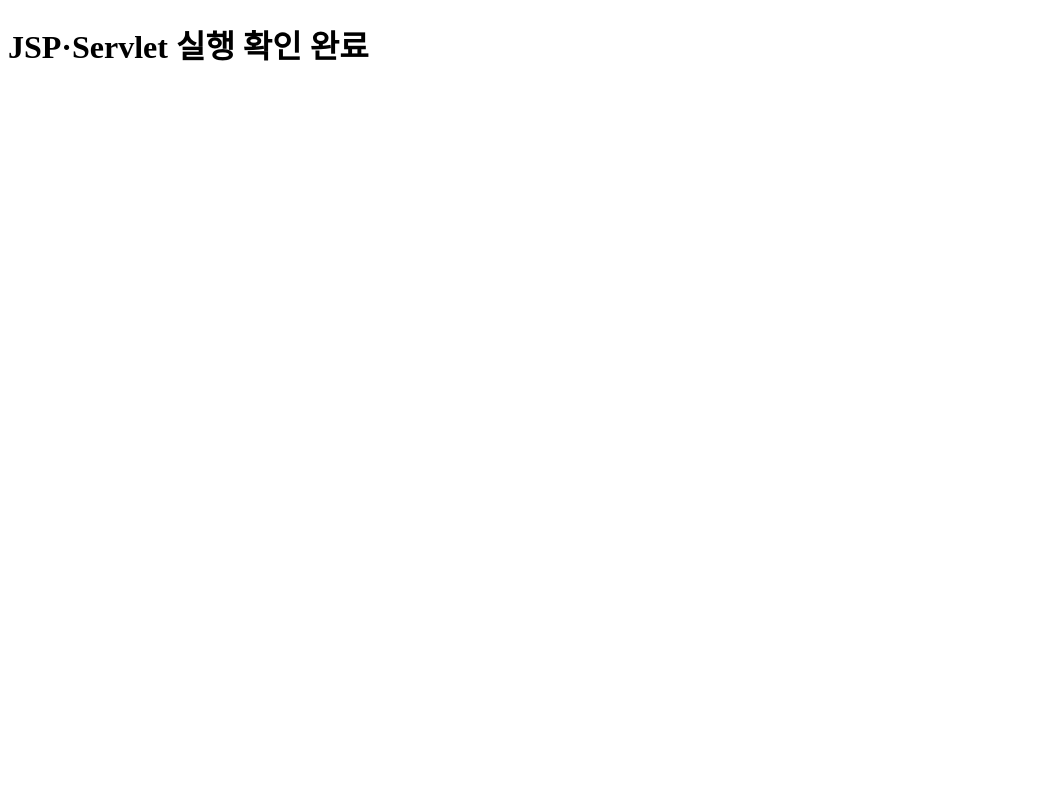
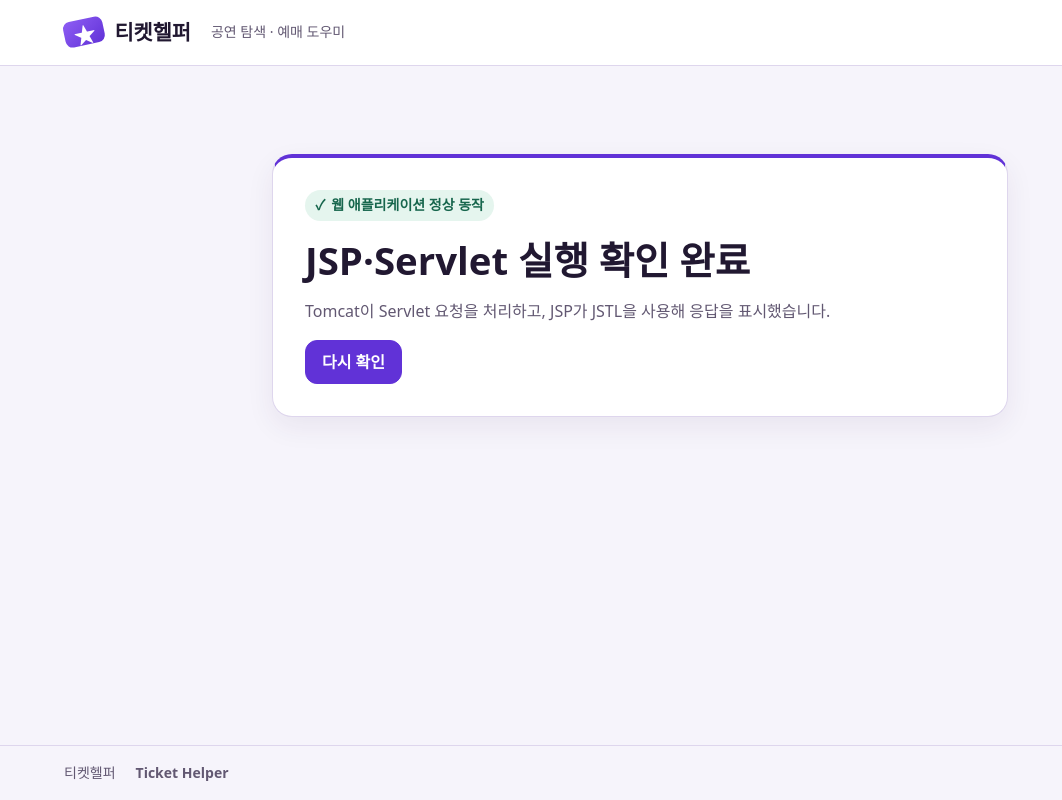
Before and after one commit to wyslee7876/MinJun-with-Woojin, a Java web app: page /health in a window 1280 px wide. Shown: the whole page, without its empty margins (0-1062 px from the left). Run offline with Tomcat 11, a stand-in JSP engine, Linux system fonts and the light colour scheme.

Commit message:
feat: JSP 공통 레이아웃과 디자인 스타일 추가

```diff
--- /dev/null
+++ b/src/main/webapp/WEB-INF/views/common/footer.jsp
@@ -0,0 +1,4 @@
+<%@ page pageEncoding="UTF-8" session="false" %>
+<footer class="site-footer">
+    <div class="container site-footer__inner">티켓헬퍼 <span lang="en">Ticket Helper</span></div>
+</footer>
--- /dev/null
+++ b/src/main/webapp/WEB-INF/views/common/head.jsp
@@ -0,0 +1,6 @@
+<%@ page pageEncoding="UTF-8" session="false" %>
+<%@ taglib prefix="c" uri="jakarta.tags.core" %>
+<c:url var="siteCss" value="/css/site.css"/>
+<meta charset="UTF-8">
+<meta name="viewport" content="width=device-width, initial-scale=1">
+<link rel="stylesheet" href="<c:out value="${siteCss}"/>">
--- /dev/null
+++ b/src/main/webapp/WEB-INF/views/common/header.jsp
@@ -0,0 +1,13 @@
+<%@ page pageEncoding="UTF-8" session="false" %>
+<%@ taglib prefix="c" uri="jakarta.tags.core" %>
+<c:url var="brandUrl" value="/health"/>
+<a class="skip-link" href="#main-content">본문 바로가기</a>
+<header class="site-header">
+    <div class="container site-header__inner">
+        <a class="brand" href="<c:out value="${brandUrl}"/>">
+            <span class="brand__mark" aria-hidden="true">★</span>
+            <span>티켓헬퍼</span>
+        </a>
+        <span class="site-header__description">공연 탐색 · 예매 도우미</span>
+    </div>
+</header>
--- a/src/main/webapp/WEB-INF/views/common/health.jsp
+++ b/src/main/webapp/WEB-INF/views/common/health.jsp
@@ -3,11 +3,20 @@
 <!doctype html>
 <html lang="ko">
 <head>
-    <meta charset="UTF-8">
-    <meta name="viewport" content="width=device-width, initial-scale=1">
+    <jsp:include page="/WEB-INF/views/common/head.jsp"/>
     <title>티켓헬퍼 실행 확인</title>
 </head>
 <body>
-    <h1><c:out value="${message}"/></h1>
+    <jsp:include page="/WEB-INF/views/common/header.jsp"/>
+    <main id="main-content" class="container site-main" tabindex="-1">
+        <section class="card health-card" aria-labelledby="health-title">
+            <div class="health-card__status"><span aria-hidden="true">✓</span> 웹 애플리케이션 정상 동작</div>
+            <h1 id="health-title"><c:out value="${message}"/></h1>
+            <p>Tomcat이 Servlet 요청을 처리하고, JSP가 JSTL을 사용해 응답을 표시했습니다.</p>
+            <c:url var="healthUrl" value="/health"/>
+            <a class="button button--primary" href="<c:out value="${healthUrl}"/>">다시 확인</a>
+        </section>
+    </main>
+    <jsp:include page="/WEB-INF/views/common/footer.jsp"/>
 </body>
 </html>
--- /dev/null
+++ b/src/main/webapp/css/site.css
@@ -0,0 +1,181 @@
+:root {
+    color-scheme: light;
+    --color-background: #f6f4fb;
+    --color-surface: #fff;
+    --color-text: #211831;
+    --color-muted: #625872;
+    --color-border: #ded6ed;
+    --color-control-border: #8e7fa6;
+    --color-accent: #6132d7;
+    --color-accent-hover: #5025b9;
+    --color-accent-soft: #efe7ff;
+    --color-success: #17664d;
+    --color-success-soft: #e5f5ee;
+    --font-body: system-ui, "Malgun Gothic", "Apple SD Gothic Neo", sans-serif;
+    --text-body: 1rem;
+    --text-small: .875rem;
+    --text-title: clamp(1.6rem, 4vw, 2.4rem);
+    --radius-control: .75rem;
+    --radius-card: 1.25rem;
+    --shadow-card: 0 10px 28px #35215312;
+}
+
+*, *::before, *::after { box-sizing: border-box; }
+
+body {
+    display: flex;
+    flex-direction: column;
+    min-height: 100vh;
+    margin: 0;
+    background: var(--color-background);
+    color: var(--color-text);
+    font: var(--text-body)/1.6 var(--font-body);
+}
+
+h1, h2, p { margin: 0; }
+h1 { font-size: var(--text-title); line-height: 1.2; overflow-wrap: anywhere; }
+button, input { font: inherit; }
+a { color: var(--color-accent); }
+
+:where(a, button, input, [tabindex]):focus-visible {
+    outline: 3px solid var(--color-accent);
+    outline-offset: 3px;
+}
+
+.container {
+    width: min(100% - 2rem, 72rem);
+    margin-inline: auto;
+}
+
+.site-header {
+    background: var(--color-surface);
+    border-bottom: 1px solid var(--color-border);
+}
+
+.site-header__inner, .site-footer__inner {
+    display: flex;
+    flex-wrap: wrap;
+    align-items: center;
+    gap: .5rem 1.25rem;
+    padding-block: 1rem;
+}
+
+.brand {
+    display: inline-flex;
+    align-items: center;
+    gap: .65rem;
+    color: var(--color-text);
+    font-size: 1.3rem;
+    font-weight: 800;
+    text-decoration: none;
+}
+
+.brand__mark {
+    display: grid;
+    width: 2.5rem;
+    height: 1.65rem;
+    place-items: center;
+    border-radius: .45rem;
+    background: linear-gradient(145deg, #8e5df4, var(--color-accent));
+    color: #fff;
+    transform: rotate(-12deg);
+}
+
+.site-header__description, .site-footer {
+    color: var(--color-muted);
+    font-size: var(--text-small);
+}
+
+.site-footer { border-top: 1px solid var(--color-border); }
+.site-footer__inner span { font-weight: 600; }
+
+.site-main {
+    flex: 1;
+    padding-block: clamp(2rem, 7vw, 5.5rem);
+}
+
+.skip-link {
+    position: absolute;
+    z-index: 2;
+    top: .5rem;
+    left: .5rem;
+    transform: translateY(calc(-100% - 1rem));
+    padding: .5rem .75rem;
+    background: var(--color-surface);
+}
+
+.skip-link:focus { transform: none; }
+
+.card {
+    padding: clamp(1rem, 4vw, 2rem);
+    background: var(--color-surface);
+    border: 1px solid var(--color-border);
+    border-radius: var(--radius-card);
+    box-shadow: var(--shadow-card);
+}
+
+.button {
+    display: inline-flex;
+    min-height: 2.75rem;
+    align-items: center;
+    justify-content: center;
+    padding: .5rem 1rem;
+    border: 1px solid var(--color-control-border);
+    border-radius: var(--radius-control);
+    background: var(--color-surface);
+    color: var(--color-text);
+    font-weight: 700;
+    text-decoration: none;
+    cursor: pointer;
+}
+
+.button:hover { background: var(--color-accent-soft); }
+.button--primary { border-color: var(--color-accent); background: var(--color-accent); color: #fff; }
+.button--primary:hover { background: var(--color-accent-hover); }
+
+.search-form {
+    display: flex;
+    flex-wrap: wrap;
+    gap: .5rem;
+}
+
+.search-form__input {
+    flex: 1 1 12rem;
+    min-width: 0;
+    min-height: 2.75rem;
+    padding: .5rem .85rem;
+    border: 1px solid var(--color-control-border);
+    border-radius: var(--radius-control);
+    background: var(--color-surface);
+    color: var(--color-text);
+}
+
+.search-form__input::placeholder { color: var(--color-muted); }
+
+.health-card {
+    display: grid;
+    gap: 1rem;
+    justify-items: start;
+    max-width: 46rem;
+    margin-inline: auto;
+    border-top: 4px solid var(--color-accent);
+}
+
+.health-card__status {
+    display: inline-flex;
+    align-items: center;
+    gap: .4rem;
+    padding: .25rem .65rem;
+    border-radius: 2rem;
+    background: var(--color-success-soft);
+    color: var(--color-success);
+    font-size: var(--text-small);
+    font-weight: 750;
+}
+
+.health-card p { color: var(--color-muted); }
+
+@media (max-width: 40rem) {
+    .container { width: calc(100% - 1.5rem); }
+    .search-form__input, .search-form .button { flex: 1 1 100%; }
+}
```
Also changed, not shown: docs/java-web.md (+23 -0 lines).
